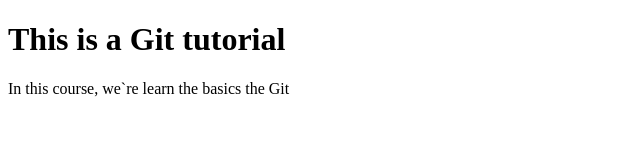
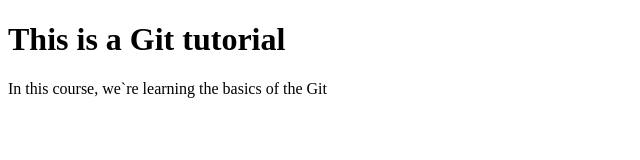
Before and after one commit to FatemehPouramini/refah-git, a plain HTML site: page index.html in a window 1280 px wide. Shown: the full height of the page, 0-640 px from the left. Drawn offline with Linux system fonts and the light colour scheme.

Commit message:
correct grammer

```diff
--- a/index.html
+++ b/index.html
@@ -7,7 +7,7 @@
 
 <body>
     <h1>This is a Git tutorial</h1>
-    <p>In this course, we`re learn the basics the Git</p>
+    <p>In this course, we`re learning the basics of the Git</p>
 </body>
 
 </html>
```
